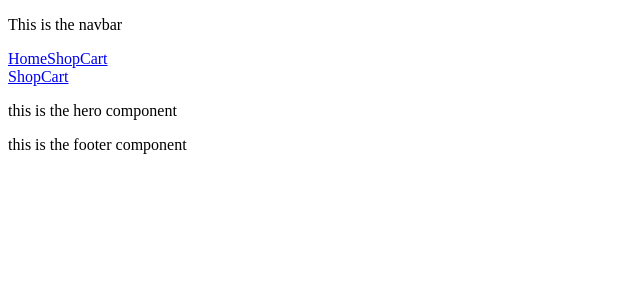
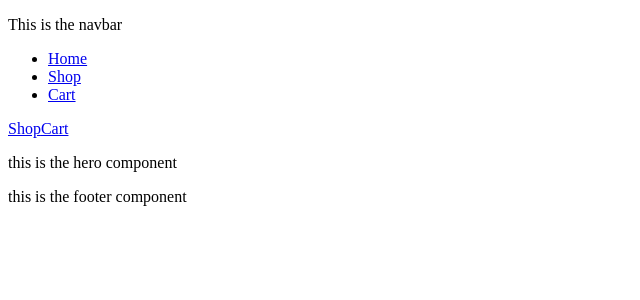
Before and after one commit to RaihanSharif/shopping-cart, a React (Vite) app: page / in a window 1280 px wide. Shown: the top 300 px of the page, without its empty margins (0-640 px from the left). Built offline with nearby package versions, Linux system fonts and the light colour scheme.

Commit message:
set the body components to be children of the navbar

```diff
--- a/src/components/Cart.jsx
+++ b/src/components/Cart.jsx
@@ -3,7 +3,6 @@ import { Navbar } from "./NavBar";
 function Cart() {
   return (
     <>
-      <Navbar />
       <section>
         <p>this is the shopping cart</p>
       </section>
--- a/src/components/Homepage.jsx
+++ b/src/components/Homepage.jsx
@@ -6,7 +6,7 @@ import { Link } from "react-router-dom";
 function Homepage() {
   return (
     <>
-      <Navbar />
+      {/* <Navbar /> */}
       <Link to="/shop">Shop</Link>
       <Link to="/cart">Cart</Link>
       <Hero />
--- a/src/components/Navbar.jsx
+++ b/src/components/Navbar.jsx
@@ -1,15 +1,28 @@
-import { Link } from "react-router-dom";
+import { Link, Outlet } from "react-router-dom";
 import { ShopPage } from "./ShopPage";
 import { Cart } from "./Cart";
 
 function Navbar() {
   return (
-    <header>
-      <p>This is the navbar</p>
-      <Link to="/">Home</Link>
-      <Link to="/shop">Shop</Link>
-      <Link to="/cart">Cart</Link>
-    </header>
+    <>
+      <header>
+        <p>This is the navbar</p>
+        <nav>
+          <ul>
+            <li>
+              <Link to="/">Home</Link>
+            </li>
+            <li>
+              <Link to="shop">Shop</Link>
+            </li>
+            <li>
+              <Link to="cart">Cart</Link>
+            </li>
+          </ul>
+        </nav>
+      </header>
+      <Outlet />
+    </>
   );
 }
 
--- a/src/components/ShopPage.jsx
+++ b/src/components/ShopPage.jsx
@@ -6,7 +6,7 @@ import { Link } from "react-router-dom";
 function ShopPage() {
   return (
     <>
-      <Navbar />
+      {/* <Navbar /> */}
       <section>
         <ProductCard />
         <Link to="/">Back to home page</Link>
--- a/src/routes.jsx
+++ b/src/routes.jsx
@@ -1,12 +1,17 @@
 import { Cart } from "./components/Cart";
 import { Homepage } from "./components/Homepage";
+import { Navbar } from "./components/NavBar";
 import { ShopPage } from "./components/ShopPage";
+// TODO: Error page
 
 const routes = [
   {
     path: "/",
+    element: <Navbar />,
+    children: [
+      {
+        index: true,
         element: <Homepage />,
-    // TODO: Error page
       },
       {
         path: "shop",
@@ -16,6 +21,8 @@ const routes = [
         path: "cart",
         element: <Cart />,
       },
+    ],
+  },
 ];
 
 export { routes };
```
Lines whose indentation alone changed are shown as unchanged.
